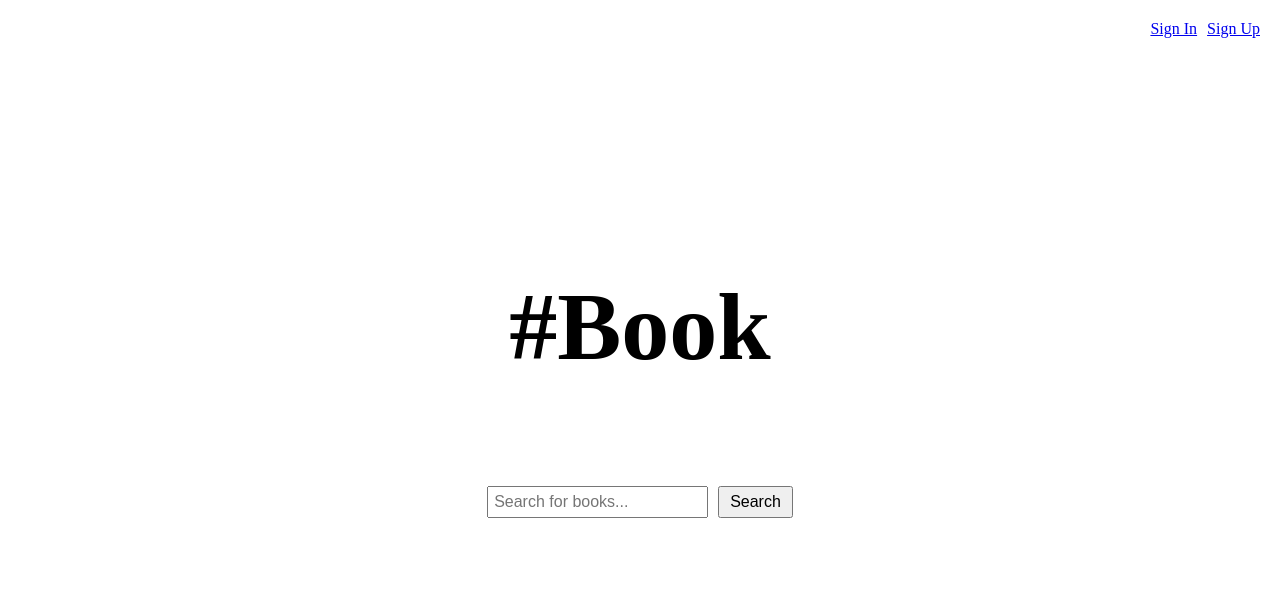
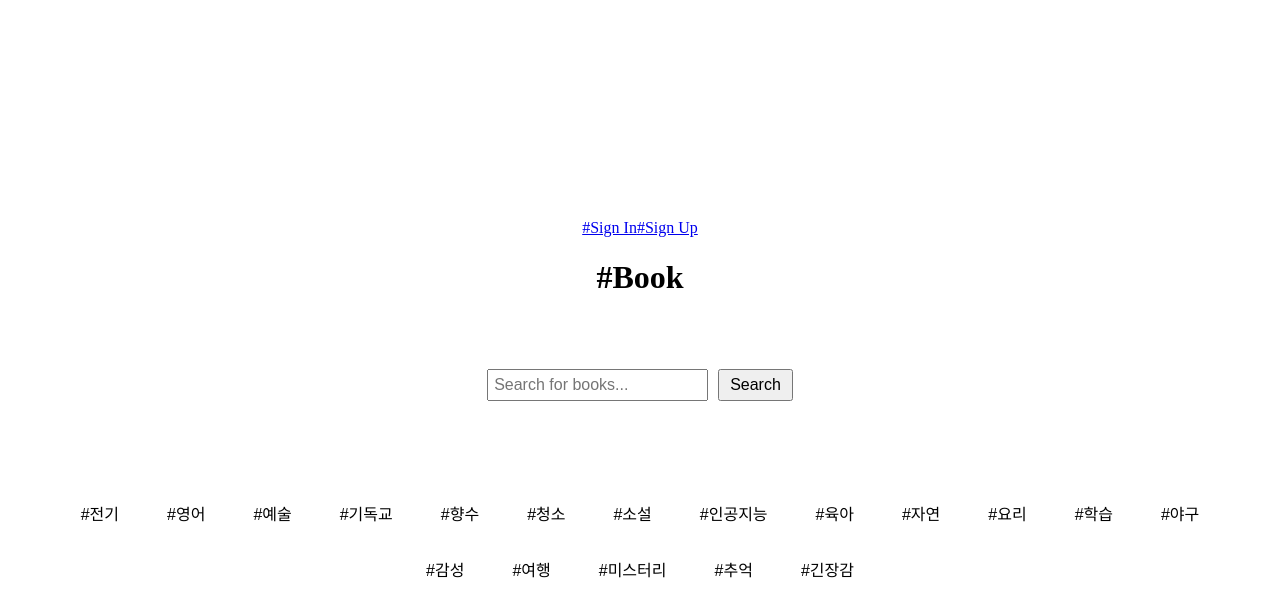
Before and after one commit to fbghk/test_nest_next, a Next.js app in the folder client/: page / in a window 1280 px wide. Shown: the top 616 px of the page. Built offline with nearby package versions, Linux system fonts and the light colour scheme.

Commit message:
Fix | index.js

```diff
--- a/client/pages/index.js
+++ b/client/pages/index.js
@@ -81,7 +81,7 @@ import styles from '@/styles/Home.module.css';
 import SearchBar from '@/components/SearchBar';
 import Tags from '@/components/Tags';
 
-export default function Home({ tags = [], books = [], handleTagClick }) {
+export default function Home({ tags = ['#전기', '#영어', '#예술', '#기독교', '#향수', '#청소', '#소설', '#인공지능', '#육아', '#자연', '#요리', '#학습', '#야구', '#감성', '#여행', '#미스터리', '#추억', '#긴장감'], books = [], handleTagClick }) {
   return (
     <div className={styles.container}>
       <Head>
@@ -94,10 +94,10 @@ export default function Home({ tags = [], books = [], handleTagClick }) {
         {/* 우측 상단의 로그인/회원가입 버튼 */}
         <div className={styles.authButtons}>
           <Link href="/signin" passHref>
-            <span className={styles.signIn}>Sign In</span>
+            <span className={styles.signIn}>#Sign In</span>
           </Link>
           <Link href="/signup" passHref>
-            <span className={styles.signUp}>Sign Up</span>
+            <span className={styles.signUp}>#Sign Up</span>
           </Link>
         </div>
 
@@ -113,6 +113,7 @@ export default function Home({ tags = [], books = [], handleTagClick }) {
 
         {/* 해시태그 */}
         <div className={styles.tags}>
+
           <Tags tags={tags} onTagClick={handleTagClick} />
         </div>
 
--- a/client/styles/Home.module.css
+++ b/client/styles/Home.module.css
@@ -1,45 +1,70 @@
 .container {
+  min-height: 100vh;
+  padding: 0 0.5rem;
   display: flex;
   flex-direction: column;
+  justify-content: center;
   align-items: center;
-  justify-content: center;
-  min-height: 100vh;
-  padding: 0 2rem;
 }
 
-.authButtons {
-  position: absolute;
-  top: 20px;
-  right: 20px;
+.main {
+  padding: 5rem 0;
+  flex: 1;
+  display: flex;
+  flex-direction: column;
+  justify-content: center;
+  align-items: center;
 }
 
-.signIn,
-.signUp {
-  margin-left: 10px;
+.title {
+  margin: 0;
+  line-height: 1.15;
+  font-size: 4rem;
+  text-align: center;
+}
+
+.description {
+  text-align: center;
+  margin: 4rem 0;
+}
+
+.searchBar {
+  display: flex;
+  justify-content: center;
+  margin-top: 2rem;
+}
+
+.searchBar input {
+  padding: 0.5rem;
+  font-size: 1.2rem;
+}
+
+.searchBar button {
+  padding: 0.5rem 1rem;
+  font-size: 1.2rem;
+  margin-left: 0.5rem;
   cursor: pointer;
 }
 
-.main {
+.tags {
   display: flex;
-  flex-direction: column;
-  align-items: center;
   justify-content: center;
-  flex: 1;
+  flex-wrap: wrap;
+  margin-top: 2rem;
 }
 
-.logo {
-  font-size: 3rem;
-  margin-bottom: 20px;
+.tags button {
+  padding: 0.5rem 1rem;
+  font-size: 1rem;
+  margin: 0.5rem;
+  cursor: pointer;
+  background-color: #0070f3;
+  color: white;
+  border: none;
+  border-radius: 5px;
+  transition: background-color 0.3s ease;
 }
 
-.searchBar {
-  margin-bottom: 20px;
+.tags button:hover {
+  background-color: #005bb5;
 }
-
-.tags {
-  margin-top: 20px;
-}
-
-.bookList {
-  margin-top: 40px;
-}
```
